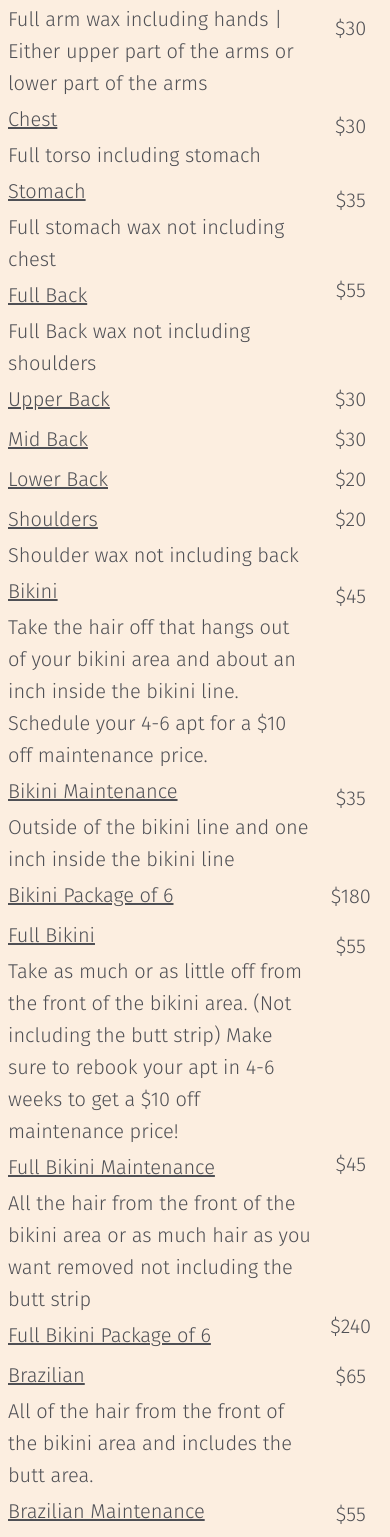
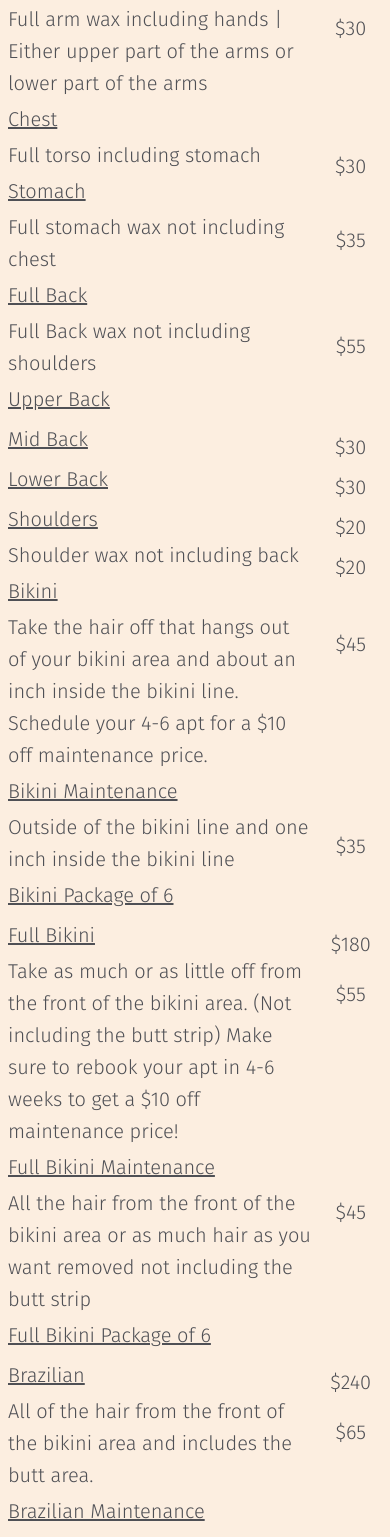
Before and after one commit to mattrowley10/NixFix, a React (Vite) app: page /wax in a window 390 px wide. Shown: the part 1820-3357 px from the top of the page. Built offline with nearby package versions, Linux system fonts and the light colour scheme.

Commit message:
phone wax

```diff
--- a/src/App.css
+++ b/src/App.css
@@ -570,8 +570,9 @@ html, body{
   .scroll-container{
     scroll-snap-type:none ;
   }
+
 }
-@media(max-width:375px){
+@media(max-width:387px){
   .book-button{
     top: 97%;
     bottom:2rem;
@@ -579,8 +580,14 @@ html, body{
       padding: 0 8rem;
     background-color: transparent;
   }
+  .book-p{
+    padding-right: 2rem;
+    padding-left: 2rem;
+  }
   .wax-list-2{
-    width: 9rem;
+    line-height: 2.5rem;
+    margin-right: 0;
+    width: 6rem;
   }
   .facial-description{
     height: 400vh;
--- a/src/Components/WaxDescription.jsx
+++ b/src/Components/WaxDescription.jsx
@@ -274,7 +274,7 @@ export default function WaxDescription() {
         </li>
         <li
           id="19"
-          className="wax-pricing mt-10 pt-2 sm:pt-0 sm:mt-20 sm:pt-2 md:pt-0 md:mt-16 lg:mt-24 xl:mt-14 2xl:mt-16"
+          className="wax-pricing mt-20 pt-2 sm:pt-0 sm:mt-20 sm:pt-2 md:pt-0 md:mt-16 lg:mt-24 xl:mt-14 2xl:mt-16"
         >
           $30
         </li>
@@ -286,11 +286,11 @@ export default function WaxDescription() {
         </li>
         <li
           id="21"
-          className="wax-pricing mt-10 sm:mt-12 md:mt-8 xl:mt-8 2xl:mt-4"
+          className="wax-pricing mt-14 sm:mt-12 md:mt-8 xl:mt-8 2xl:mt-4"
         >
           $55
         </li>
-        <li id="22" className=" mt-16 sm:mt-16 md:mt-8 xl:mt-8 2xl:mt-8">
+        <li id="22" className=" mt-14 sm:mt-16 md:mt-8 xl:mt-8 2xl:mt-8">
           $30
         </li>
         <li id="23" className="">
@@ -331,7 +331,7 @@ export default function WaxDescription() {
         </li>
         <li
           id="31"
-          className="wax-pricing mt-28 sm:mt-28 md:mt-14 lg:mt-24 xl:mt-14 2xl:mt-14"
+          className="wax-pricing mt-28 pt-2 sm:pt-0 sm:mt-28 md:mt-14 lg:mt-24 xl:mt-14 2xl:mt-14"
         >
           $240
         </li>
@@ -340,7 +340,7 @@ export default function WaxDescription() {
         </li>
         <li
           id="33"
-          className="wax-pricing mt-20 pt-2 sm:pt-0 sm:mt-20 md:mt-8 lg:mt-16 xl:mt-16 2xl:mt-6"
+          className="wax-pricing mt-20 sm:pt-0 sm:mt-20 md:mt-8 lg:mt-16 xl:mt-16 2xl:mt-6"
         >
           $55
         </li>
```
